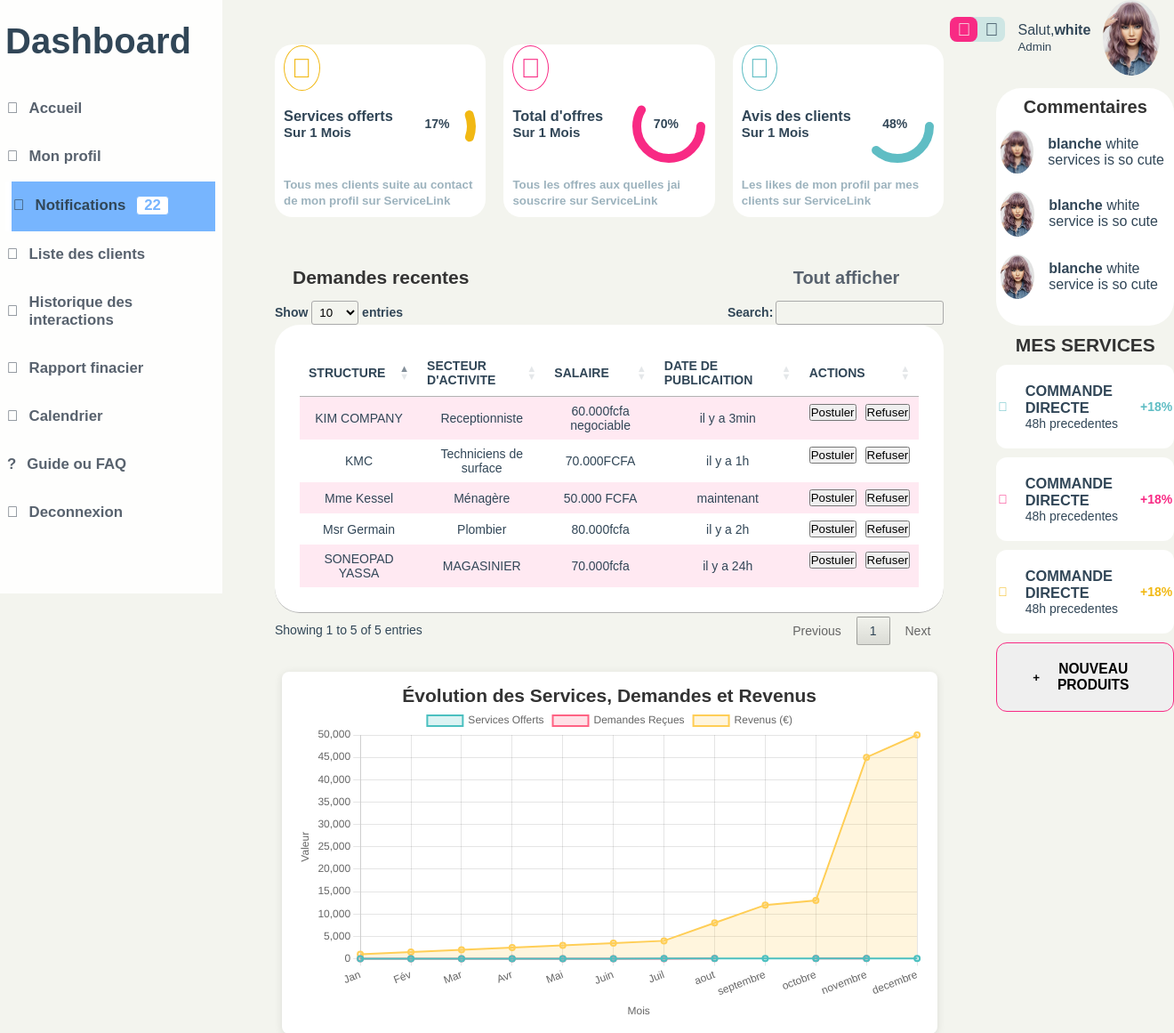
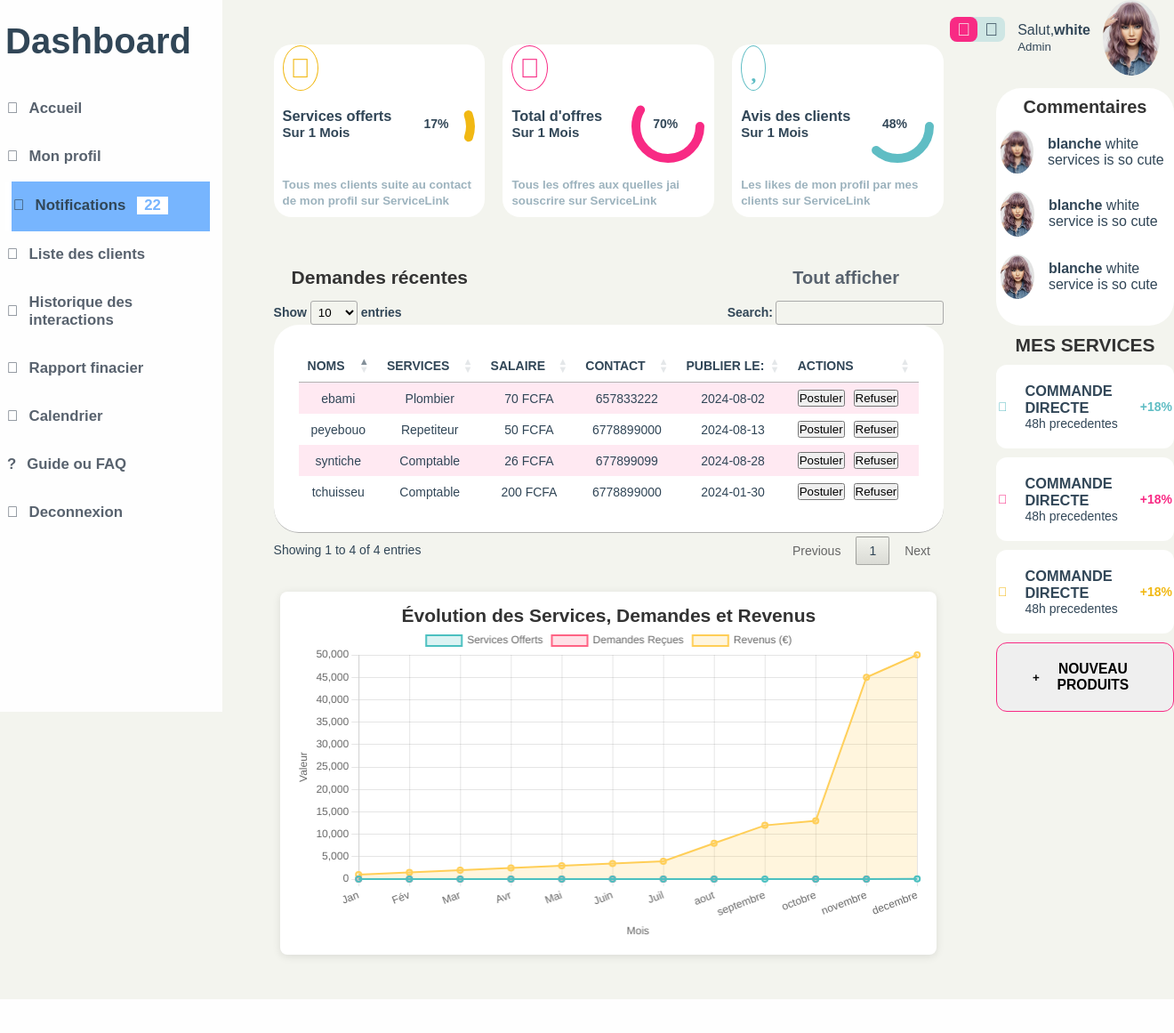
Before and after one commit to dolceamor/projet2025, a PHP site: page / in a window 1320 px wide. Shown: the top 1161 px of the page at 89% size. After the commit the page ends 1123 px from the top, so only its background shows below. Run offline with PHP 8.4, Linux system fonts and the light colour scheme; data comes from the database, SQL or seed files in the repository; some libraries are stand-ins or nearby versions; some web fonts are replaced.

Commit message:
isertion des donnees dans le maincontainer

```diff
--- a/inc/indexcss.php
+++ b/inc/indexcss.php
@@ -95,55 +95,58 @@
     height: 100%;
 }
 /*sidebar*/
-.main-sidebar{
+.main-sidebar {
     grid-area: sidebar;
+    position: fixed; /* Fixe la barre latérale */
     width: 250px;
     padding: 10px 0 10px 6px;
     background-color: rgba(255, 255, 255, 0.9);
-    height:55%;
+    height: 100%; /* Hauteur de 100% pour occuper tout l'espace vertical */
+    overflow-y: auto; /* Permet le défilement si le contenu dépasse */
+}
 
-
-
-}
-.main-sidebar .aside-header{
+.main-sidebar .aside-header {
     display: flex;
     justify-content: space-between;
-    align-items: 4rem;
+    align-items: center; /* Corrigé pour aligner correctement */
 }
-.main-title{
+
+.main-title {
     font-size: 40px;
     line-height: 1.8;
 }
 
-.aside-header .main-title{
+.aside-header .main-title {
     display: flex;
     align-items: center;
+}
 
-
-}
-.aside-header .close{
+.aside-header .close {
     padding-right: 10px;
     font-weight: bold;
     display: none;
 }
 
-.main-sidebar .sidebar{
+.main-sidebar .sidebar {
     position: relative;
-    height: 88%;
+    height: auto; /* Ajustez la hauteur si nécessaire */
     display: flex;
     justify-content: center;
     padding-top: 1rem;
     padding-right: 1rem;
-    width: 250px;
+    width: 100%; /* Utilise toute la largeur disponible */
 }
-.sidebar .list-items{
-    width: 120%;
+
+.sidebar .list-items {
+    width: 100%; /* Ajustez pour s'assurer que la liste utilise toute la largeur */
 }
-.list-items li:last-child{
+
+.list-items li:last-child {
     position: absolute;
     width: 100%;
 }
-.list-items .item a{
+
+.list-items .item a {
     display: flex;
     align-items: center;
     justify-content: left;
@@ -154,34 +157,38 @@
     font-weight: 600;
     transition: all 0.3s ease-in-out;
 }
-.list-items .item a:hover{
-    color:   #77B5FE;
+
+.list-items .item a:hover {
+    color: #77B5FE;
     transform: translateX(5%);
 }
-.list-items .item a:active, .list-items .item a.active{
-    color:var(--teext-color-primary);
+
+.list-items .item a:active,
+.list-items .item a.active {
+    color: var(--text-color-primary);
     border-left: 7px solid transparent;
     border-left-color: #ffffff;
-    background-color:#77B5FE;
-
+    background-color: #77B5FE;
 }
 
-.item .message-count{
+.item .message-count {
     background-color: var(--fuscha);
     text-align: center;
-    border-radius: var(--border-raduis-4);
-    color:var(--light);
+    border-radius: var(--border-radius-4);
+    color: var(--light);
     border: 1px solid var(--text-color-secondary);
     padding: 0 8px;
     transition: all 0.3s ease-in-out;
 }
+
 .item a:hover .message-count,
 .item a:active .message-count,
-.item a.active .message-count{
-    background-color:  #fff;
-    color:#77B5FE;
-    border: 1px solid  #77B5FE;
+.item a.active .message-count {
+    background-color: #fff;
+    color: #77B5FE;
+    border: 1px solid #77B5FE;
 }
+
 
 
 /* ************* Main************* */
@@ -406,6 +413,8 @@
    text-align: center;
    color: #333;
 }
+
+
 
 
 /* **************extrabar*********** */
--- a/index.php
+++ b/index.php
@@ -1,3 +1,24 @@
+<?php
+// Configuration de la base de données
+$host = 'localhost'; // Adresse du serveur
+$db = 'mon_site'; // Nom de la base de données
+$user = 'root'; // Nom d'utilisateur
+$pass = ''; // Mot de passe
+$port = 3307;
+
+try {
+    // Connexion à la base de données
+    $pdo = new PDO("mysql:host=$host;port=$port;dbname=$db;charset=utf8", $user, $pass);
+    $pdo->setAttribute(PDO::ATTR_ERRMODE, PDO::ERRMODE_EXCEPTION);
+
+   // Récupération des offres d'emploi
+$stmt = $pdo->query("SELECT name, services, salary,phone, date FROM offres ORDER BY date DESC");
+$offres = $stmt->fetchAll(PDO::FETCH_ASSOC);
+} catch (PDOException $e) {
+    echo "Erreur de connexion : " . $e->getMessage();
+}
+?>
+
 <!DOCTYPE html>
 <html lang="fr">
 <head>
@@ -144,7 +165,7 @@
                 <div class="card">
                     <div class="card-container">
                         <div class="card-header">
-                            <span><i class="fa fa-line-chart" aria-hidden="true"></i></span>
+                            <span><i class="fa-solid fa-heart"></i></span>
                         </div>
                         <div class="card-body">
                             <div class="card-info">
@@ -169,72 +190,37 @@
             </div>
             <section class="recent-orders">
     <div class="ro-title">
-                    <h2 class="recent-orders-tiltle">Demandes recentes</h2>
+        <h2 class="recent-orders-title">Demandes récentes</h2>
         <a href="#" class="show all">Tout afficher</a>
     </div>
     <table id="jobTable">
         <thead>
             <tr>
-            <th>STRUCTURE</th>
-            <th>SECTEUR D'ACTIVITE</th>
+                <th>NOMS</th>
+                <th>SERVICES</th>
                 <th>SALAIRE</th>
-            <th>DATE DE PUBLICAITION</th>
+                <th>CONTACT</th>
+                <th>PUBLIER LE:</th>
                 <th>ACTIONS</th>
             </tr>
         </thead>
         <tbody>
+            <?php foreach ($offres as $offre): ?>
                 <tr>
-            <td>Mme Kessel</td>
-            <td>Ménagère</td>
-            <td>50.000 FCFA</td>
-            <td>maintenant</td>
+                    <td><?php echo htmlspecialchars($offre['name']); ?></td>
+                    <td><?php echo htmlspecialchars($offre['services']); ?></td>
+                    <td><?php echo htmlspecialchars($offre['salary']); ?> FCFA</td>
+                    <td><?php echo htmlspecialchars($offre['phone']); ?></td>
+                    <td><?php echo htmlspecialchars($offre['date']); ?></td>
                     <td class="action-buttons">
                         <button onclick="openModal(this)">Postuler</button>
                         <button onclick="deleteRow(this)">Refuser</button>
                     </td>
                 </tr>
-        <tr>
-            <td>KIM COMPANY</td>
-            <td>Receptionniste</td>
-            <td>60.000fcfa negociable</td>
-            <td>il y a 3min</td>
-            <td class="action-buttons">
-                <button onclick="openModal(this)">Postuler</button>
-                <button onclick="deleteRow(this)">Refuser</button>
-            </td>
-        </tr>
-        <tr>
-            <td>KMC</td>
-            <td>Techniciens de surface</td>
-            <td>70.000FCFA</td>
-            <td>il y a 1h</td>
-            <td class="action-buttons">
-                <button onclick="openModal(this)">Postuler</button>
-                <button onclick="deleteRow(this)">Refuser</button>
-            </td>
-        </tr>
-        <tr>
-            <td>Msr Germain</td>
-            <td>Plombier</td>
-            <td>80.000fcfa</td>
-            <td>il y a 2h</td>
-            <td class="action-buttons">
-                <button onclick="openModal(this)">Postuler</button>
-                <button onclick="deleteRow(this)">Refuser</button>
-            </td>
-        </tr>
-        <tr>
-            <td>SONEOPAD YASSA</td>
-            <td>MAGASINIER</td>
-            <td>70.000fcfa</td>
-            <td>il y a 24h</td>
-            <td class="action-buttons">
-                <button onclick="openModal(this)">Postuler</button>
-                <button onclick="deleteRow(this)">Refuser</button>
-            </td>
-        </tr>
+            <?php endforeach; ?>
         </tbody>
     </table>
+</section>
 
 
 <div id="modal" class="modal">
--- a/pages/annonces.php
+++ b/pages/annonces.php
@@ -60,6 +60,7 @@
     echo "Erreur de connexion : " . $e->getMessage();
 }
 ?>
+
 
 
 
```
Also changed, not shown: connexion.php (+4 -4 lines), pages/connexionprestataire.php (+10 -9 lines). Lines whose indentation alone changed are shown as unchanged.
